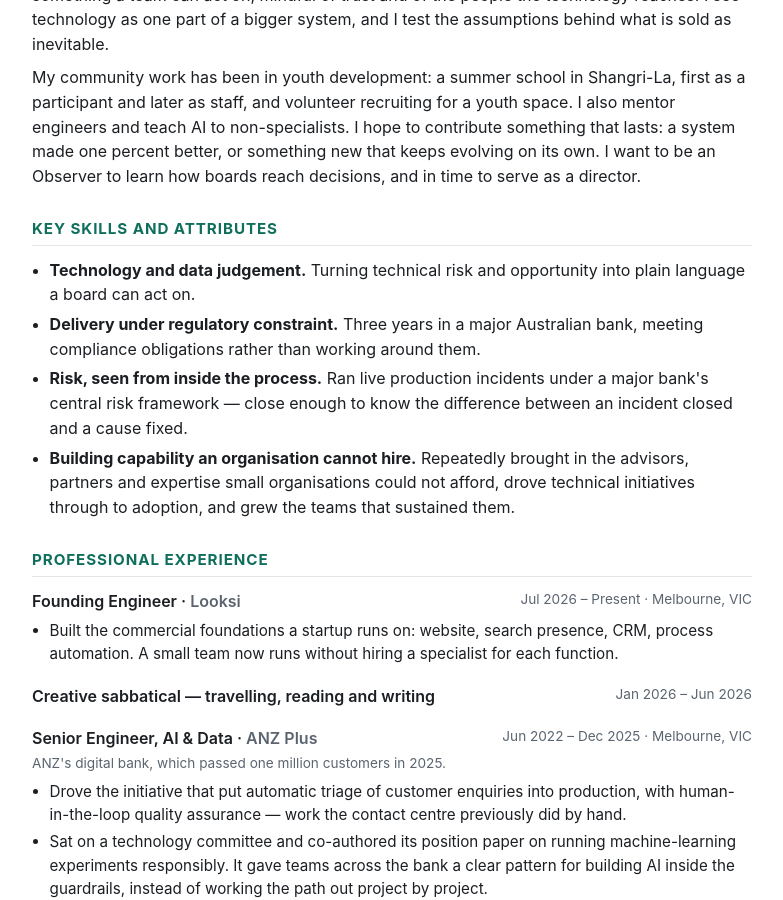
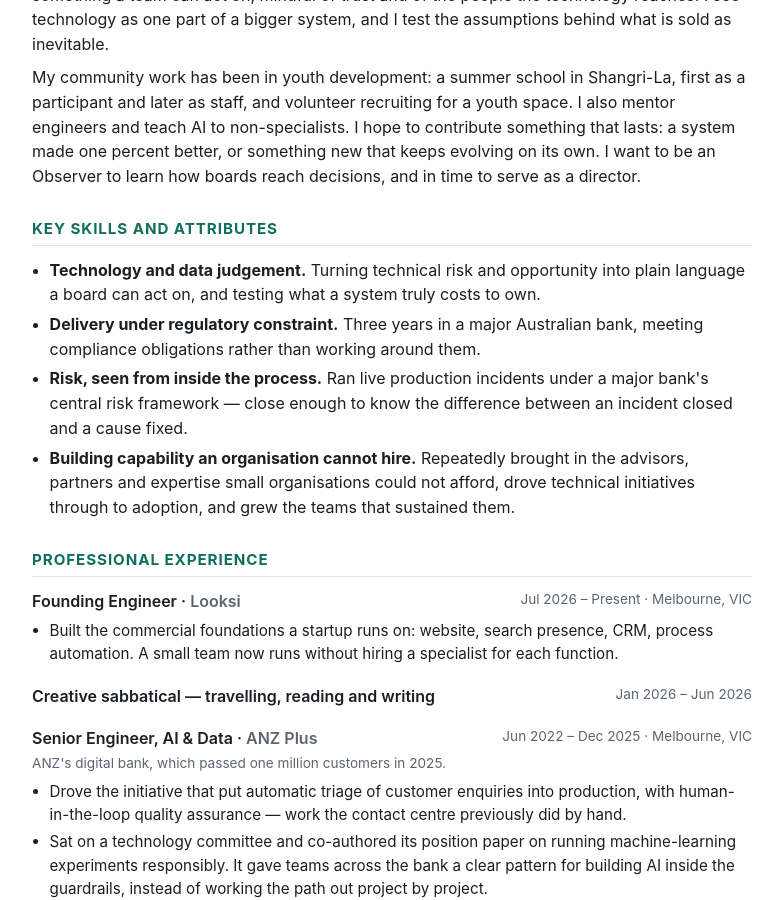
Before and after one commit to ruodingt/ruodingt.github.io, a Jekyll site: the page built from cv/index.md, in a window 1280 px wide and 900 px high, scrolled down 577 px. Shown: the whole window, without its empty margins (248-1031 px from the left). Built offline with Jekyll 4.4.1, drawn with Linux system fonts in a browser that asks for light colours.

Commit message:
Add cost scrutiny to the technology-judgement attribute
Folds "testing what a system truly costs to own" into attribute 1 rather
than adding a fifth (the guide caps attributes at four). Total cost of
ownership is a board-relevant tech-judgement skill; framed with its own
verb (testing) since cost is verified, not translated into plain language.

Co-Authored-By: Claude Opus 4.8 <noreply@anthropic.com>

```diff
--- a/_data/cv.yml
+++ b/_data/cv.yml
@@ -18,7 +18,7 @@ statement:
 
 attributes:
   - title: "Technology and data judgement"
-    detail: "Turning technical risk and opportunity into plain language a board can act on."
+    detail: "Turning technical risk and opportunity into plain language a board can act on, and testing what a system truly costs to own."
   - title: "Delivery under regulatory constraint"
     detail: "Three years in a major Australian bank, meeting compliance obligations rather than working around them."
   - title: "Risk, seen from inside the process"
```
